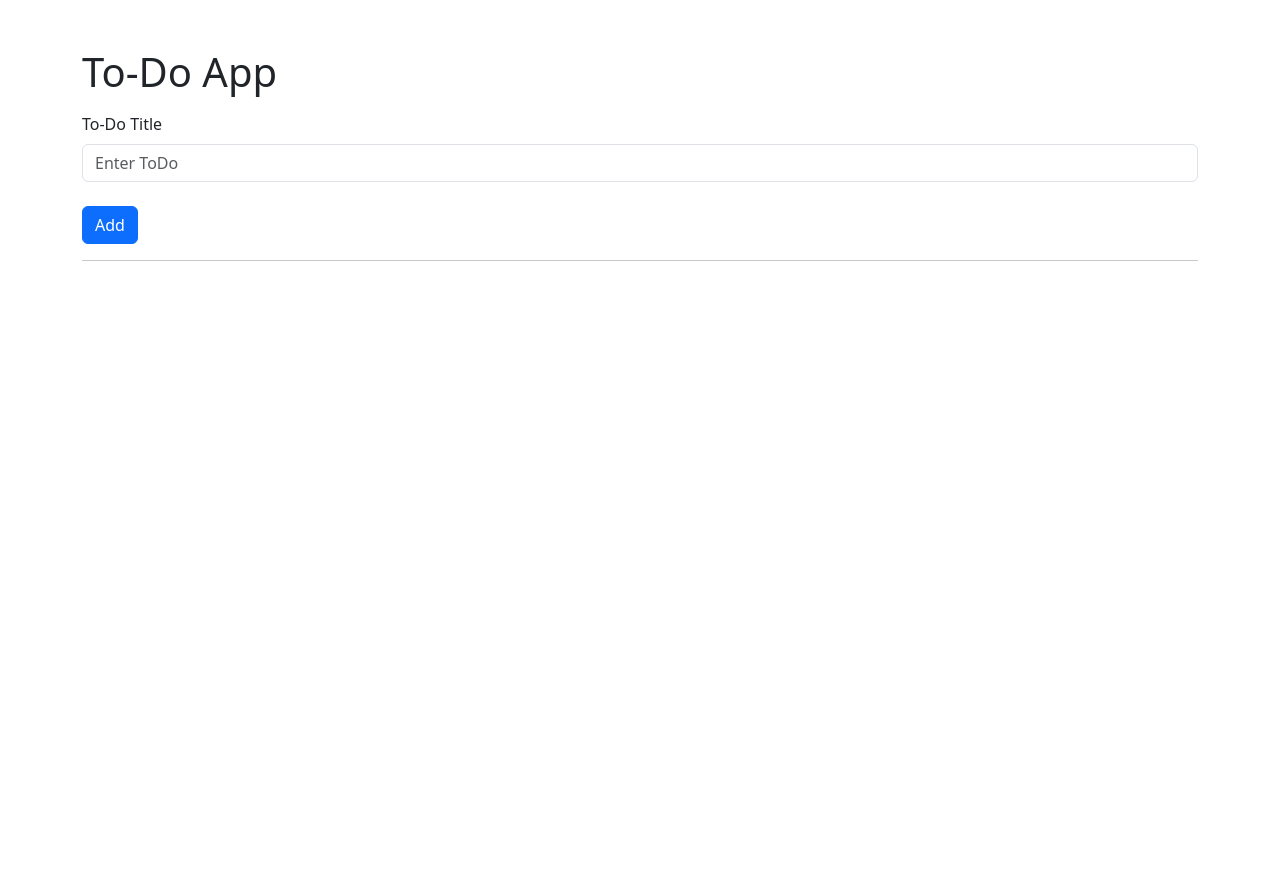
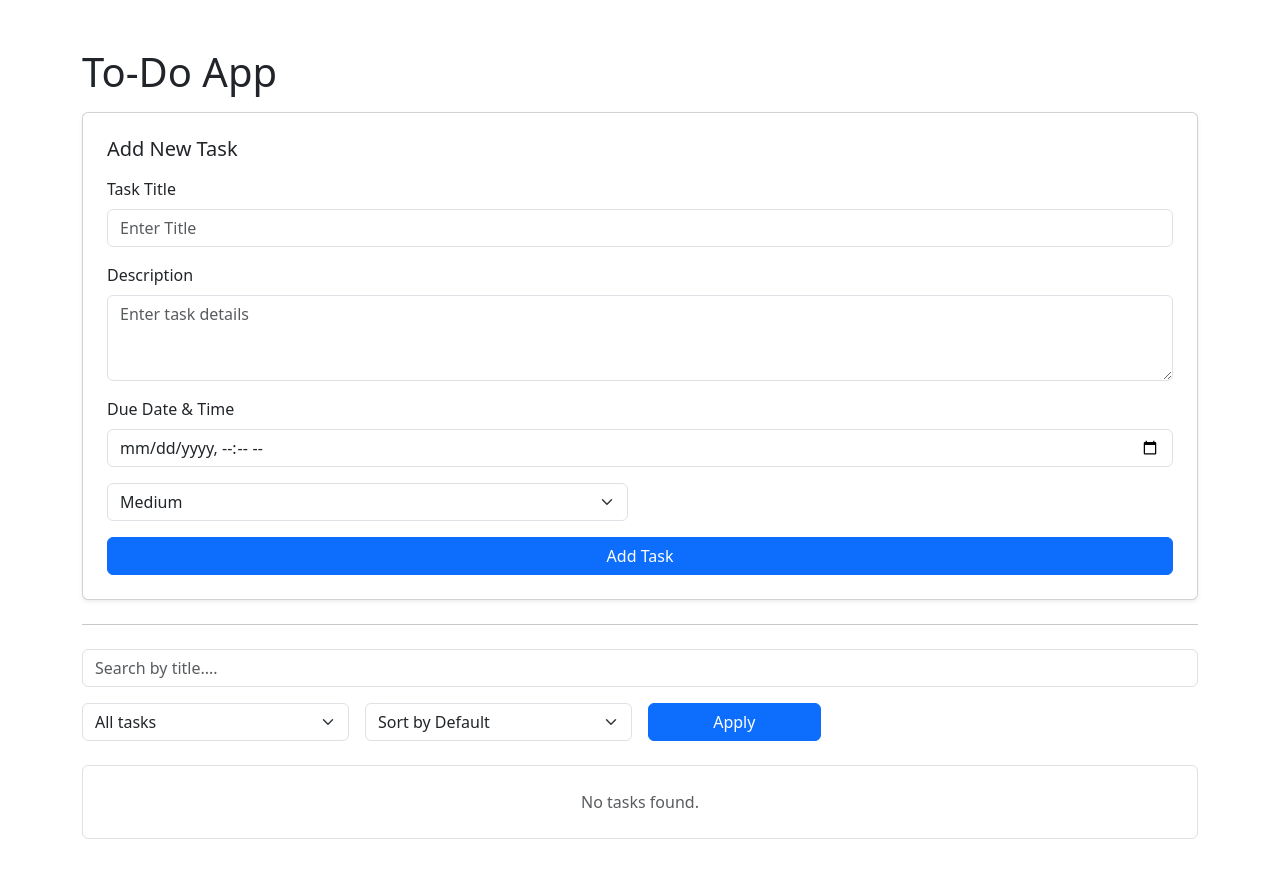
Before and after one commit to Asadullah-Mim/todo-app, a Flask app: page / in a window 1280 px wide. Before the commit the page ends 261 px from the top, so only its background shows below. Run offline with Flask 3, Linux system fonts and the light colour scheme.

Commit message:
Add models.py for database structure

```diff
--- a/app.py
+++ b/app.py
@@ -1,14 +1,17 @@
-from flask import Flask, render_template, request, redirect, url_for
-from flask_sqlalchemy import SQLAlchemy
+import os
+from dotenv import load_dotenv
+from datetime import datetime, timedelta
+from flask import Flask, render_template, request, redirect, url_for, flash
+from models import db, ToDo
+
+load_dotenv()
 
 app = Flask(__name__)
-app.config['SQLALCHEMY_DATABASE_URI'] = 'sqlite:///db.sqlite'
-db = SQLAlchemy(app)
+app.config['SQLALCHEMY_DATABASE_URI'] = 'sqlite:///todo.db'
+app.config['SECRET_KEY'] = os.environ.get('SECRET_KEY')
+db.init_app(app)
 
-class ToDo(db.Model):
-    id = db.Column(db.Integer, primary_key = True)
-    title = db.Column(db.String(100))
-    complete = db.Column(db.Boolean)
+
 
 with app.app_context():
     db.create_all()
@@ -16,30 +19,78 @@ with app.app_context():
 
 @app.route('/')
 def index():
-    todo_list = ToDo.query.all()
-    db.session.commit()
-    return render_template('index.html', todo_list=todo_list)
+    # Parameters
+    filter_status = request.args.get('filter', 'all')
+    sort_by = request.args.get('sort', 'id')
+    search_query = request.args.get('search', '')
 
-@app.route('/add', methods=['GET','POST'])
+    query = ToDo.query
+
+    #search by title
+    if search_query:
+        query = query.filter(ToDo.title.ilike(f'%{search_query}%'))
+
+    #Filter by status
+    if filter_status == 'pending':
+        query = query.filter_by(complete=False)
+    elif filter_status == 'completed':
+        query = query.filter_by(complete=True)
+
+    #Sort tasks
+    if sort_by == 'due_date':
+        query = query.order_by(ToDo.due_date.asc())
+    elif sort_by == 'priority':
+        query = query.order_by(ToDo.priority.desc())
+    else:
+        query = query.order_by(ToDo.id.asc())
+
+    todo_list = query.all()
+
+    current_time = datetime.now()
+
+    return render_template('index.html', todo_list=todo_list, filter_status=filter_status, sort_by=sort_by, search_query=search_query, current_time=current_time)
+
+@app.route('/add', methods=['POST'])
 def add():
     title = request.form.get('title')
-    new_todo = ToDo(title=title, complete=False)
-    db.session.add(new_todo)
-    db.session.commit()
+    description = request.form.get('description')
+    due_date_str = request.form.get('due_time')
+    priority = request.form.get('priority', 'Medium')
+
+    due_date_str = request.form.get('due_date')
+
+    due_date = None
+    if due_date_str:
+        due_date = datetime.strptime(due_date_str, '%Y-%m-%dT%H:%M')
+
+    if title:
+        new_task = ToDo(
+            title=title,
+            description=description,
+            due_date=due_date,
+            priority=priority,
+            complete=False
+        )
+        db.session.add(new_task)
+        db.session.commit()
+        flash('Task added successfully!', 'success')
+
     return redirect(url_for('index'))
 
 @app.route('/update/<int:todo_id>', methods=['GET','POST'] )
 def update(todo_id):
     todo = ToDo.query.filter_by(id=todo_id).first()
-    todo.complete = not todo.complete
-    db.session.commit()
+    if todo:
+        todo.complete = not todo.complete
+        db.session.commit()
     return redirect(url_for('index'))
 
 @app.route('/delete/<int:todo_id>', methods=['GET','POST'])
 def delete(todo_id):
     todo = ToDo.query.filter_by(id=todo_id).first()
-    db.session.delete(todo)
-    db.session.commit()
+    if todo:
+        db.session.delete(todo)
+        db.session.commit()
     return redirect(url_for('index'))
 
 
--- a/templates/index.html
+++ b/templates/index.html
@@ -6,32 +6,96 @@
     <title>to-do app</title>
     <link href="https://cdn.jsdelivr.net/npm/bootstrap@5.3.0/dist/css/bootstrap.min.css" rel="stylesheet">
 </head>
-<body class = "container mt-5">
+<body class = "container mt-5 mb-5">
     <h1>To-Do App</h1>
 
-    <form action="/add" method="post" class="mt-3">
+    {% with messages = get_flashed_messages(with_categories=true) %}
+        {% if messages %}
+            {% for category, message in messages %}
+                <div class="alert alert-{{ category }} alert-dismissible fade show" role="alert">
+                    {{ message }}
+                    <button type="button" class="btn-close" data-bs-dismiss="alert" aria-label="Class"></button>
+                </div>
+            {% endfor %}
+        {% endif %}
+    {% endwith %}
+
+    <form action="/add" method="post" class="card p-4 mt-3 shadow-sm">
+        <h5 class="mb-3">Add New Task</h5>
+        <div class="mb-3">
+            <label class = "form-label">Task Title</label>
+            <input type="text" name="title" class="form-control" placeholder="Enter Title" required>
+        </div>
+        <div class="mb-3">
+            <label class = "form-label">Description</label>
+            <textarea name="description" class="form-control" rows="3" placeholder="Enter task details"></textarea>
+        </div>
+        <div class="row">
+            <div class="co;-md-6 mb-3">
+                <label class = "form-label">Due Date & Time</label>
+                <input type="datetime-local" name="due_date" class="form-control">
+            </div>
+            <div class="col-md-6 mb-3">
+                <select name="priority" class="form-select">
+                    <option value="Low">Low</option>
+                    <option value="Medium" selected>Medium</option>
+                    <option value="High">High</option>
+                </select>
+            </div>
+        </div>
+        <button type="submit" class="btn btn-primary">Add Task</button>
+    </form>
+
+    <hr class="my-4">
+
+    <form method="GET" action="/" class="row g-3 mb-4">
+        <div>
+            <input type="text" name="search" class="form-control" placeholder="Search by title...." value="{{ search_query }}">
+        </div>
+        <div class="col-md-3">
+            <select name="filter" class="form-select">
+                <option value="all" {% if filter_status == 'all' %}selected{% endif %}>All tasks</option>
+                <option value="pending" {% if filter_status == 'pending' %}selected{% endif %}>Pending Tasks</option>
+                <option value="completed" {% if filter_status == 'completed' %}selected{% endif %}>Completed Tasks</option>
+            </select>
+        </div>
+        <div class="col-md-3">
+            <select name="sort" class="form-select">
+                <option value="id" {% if filter_status == 'id' %}selected{% endif %}>Sort by Default</option>
+                <option value="due_date" {% if filter_status == 'due_date' %}selected{% endif %}>Sort by Due date</option>
+                <option value="priority" {% if filter_status == 'priority' %}selected{% endif %}>Sort by Priority</option>
+            </select>
+        </div>
+        <div class="col-md-2">
+            <button type="submit" class="btn btn-primary w-100">Apply</button>
+        </div>
+    </form>
+
+
+    <ul class="list-group">
+        {% for todo in todo_list %}
+            <li class="list-group-item p-3 mb-3 shadow-sm">
+                <!-- Top Row: ID, Title, and Priority -->
+                <div class="d-flex justify-content-between align-items-center">
+                    <div class="fw-bold fs-5">
+                        {{ todo.id }} | {{ todo.title }}
+                    </div>
 
                     <div>
-            <label class = "form-label">To-Do Title</label>
-            <input type="text" name="title" class="form-control" placeholder="Enter ToDo">
-            <br>
-            <button type="submit" class="btn btn-primary">Add</button>
+                        {% if todo.priority == 'High' %}
+                            <span class="badge bg-danger">High Priority</span>
+                        {% elif todo.priority == 'Medium' %}
+                            <span class="badge bg-warning text-dark">Medium Priority</span>
+                        {% else %}
+                            <span class="badge bg-secondary">Low Priority</span>
+                        {% endif %}
+                    </div>
                 </div>
 
-    </form>
-
-    <hr>
-    <ul class="list-group mt-4">
-        {% for todo in todo_list %}
-            <li class="list-group-item d-flex justify-content-between align-items-center">
+                        <!-- Bottom Row: Status Badge and Action Buttons -->
                 <div class="d-flex justify-content-between align-items-center mt-3">
-                        <p>
-                            {{todo.id}} | {{todo.title}}
-                        </p>
-                    </div>
-                    <div class="d-flex align-items-center mt-3">
-                        <div class="me-3">
-                            {% if todo.complete==False %}
+                    <div>
+                        {% if todo.complete == False %}
                             <span class="badge bg-warning text-dark px-3 py-2">Not Complete</span>
                         {% else %}
                             <span class="badge bg-success px-3 py-2">Complete</span>
@@ -39,16 +103,45 @@
                     </div>
 
                     <div class="d-flex gap-2">
-                            <a href="{{url_for('update', todo_id=todo.id)}}">
-                            <button type="button" class="btn btn-success" a href=>Update</button>
-                            </a>
-                            <a href="{{url_for('delete', todo_id=todo.id)}}">
-                            <button type="button" class="btn btn-danger" a href=>Delete</button>
-                            </a>
+                        <a href="{{ url_for('update', todo_id=todo.id) }}" class="btn btn-success btn-sm">Update</a>
+                        <a href="{{ url_for('delete', todo_id=todo.id) }}" class="btn btn-danger btn-sm">Delete</a>
                     </div>
             </div>
+
+            {% if todo.description %}
+                <p class="text-muted mt-2 mb-1">
+                    {{ todo.description }}
+                </p>
+            {% endif %}
+
+            {% if todo.due_date %}
+                <div class="mt-2">
+                    <small class="fw-semibold {% if todo.complete == False and todo.due_date < current_time %}text-danger{% else %}text-muted{% endif %}">Due : {{ todo.due_date.strftime('%Y-%m-%d %H:%M') }}
+                    </small>
+
+                    {% if todo.complete == False %}
+                        {% set diff = todo.due_date - current_time %}
+                        {% set total_seconds = diff.total_seconds() %}
+
+                        {% if total_seconds < 0 %}
+                            <span class="badge bg-danger ms-2">Overdue!</span>
+                        {% elif total_seconds < 86400 %}
+                            {% set hours = (total_seconds / 3600) | int %}
+                            {% set minutes = ((total_seconds % 3600)/ 60) | int %}
+                                <span class="badge bg-warning text-dark ms-2">Due in {{hours}}h {{minutes}}m</span>
+                            {% else %}
+                                {% set days = (total_seconds / 86400) %}
+                                <span class="badge bg-secondary ms-2">Due in  {{days}} days</span>
+                        {% endif %}
+                    {% endif %}
+                </div>
+            {% endif %}
         </li>
+        {% else %}
+            <li class="list-group-item text-center text-muted py-4">No tasks found.</li>
         {% endfor %}
     </ul>
+
+    <script src="https://cdn.jsdelivr.net/npm/bootstrap@5.3.0/dist/js/bootstrap.bundle.min.js"></script>
 </body>
 </html>
```
Also changed, not shown: models.py (added, +11 -0 lines). Lines whose indentation alone changed are shown as unchanged.
